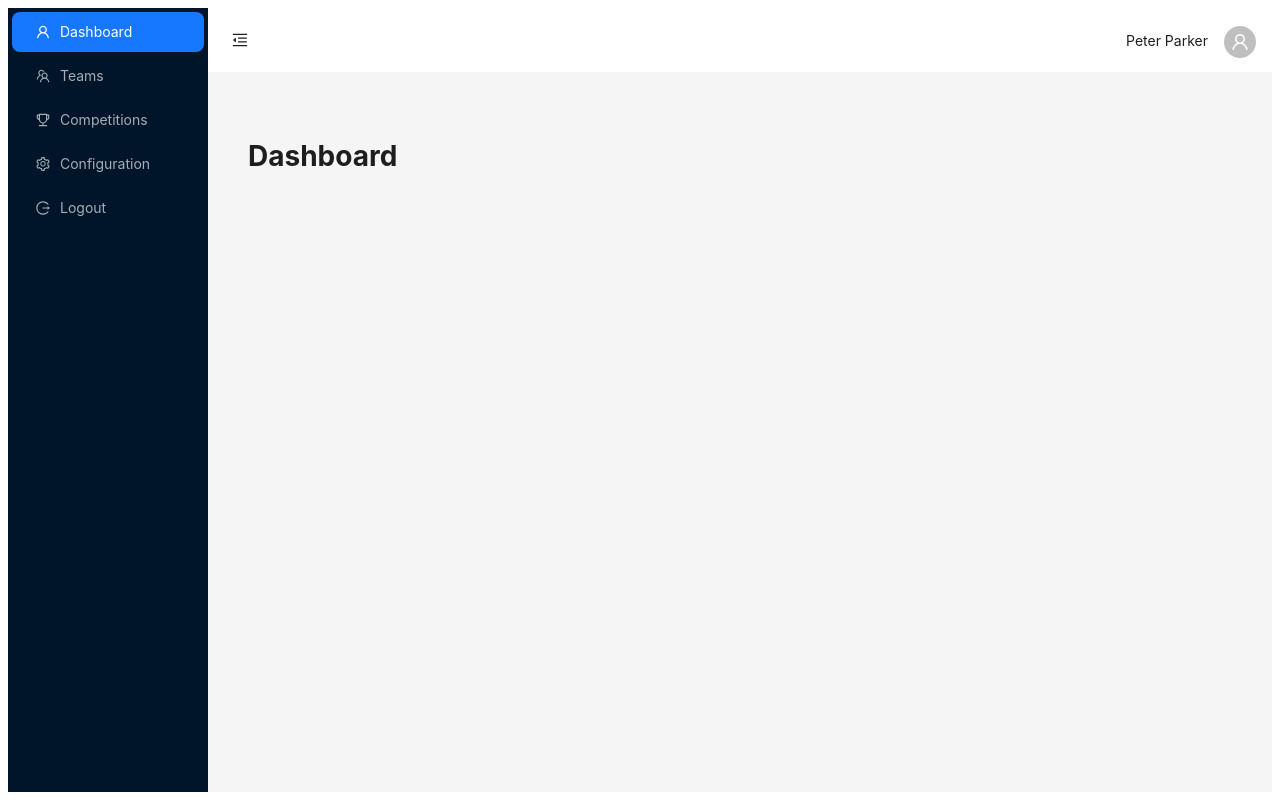
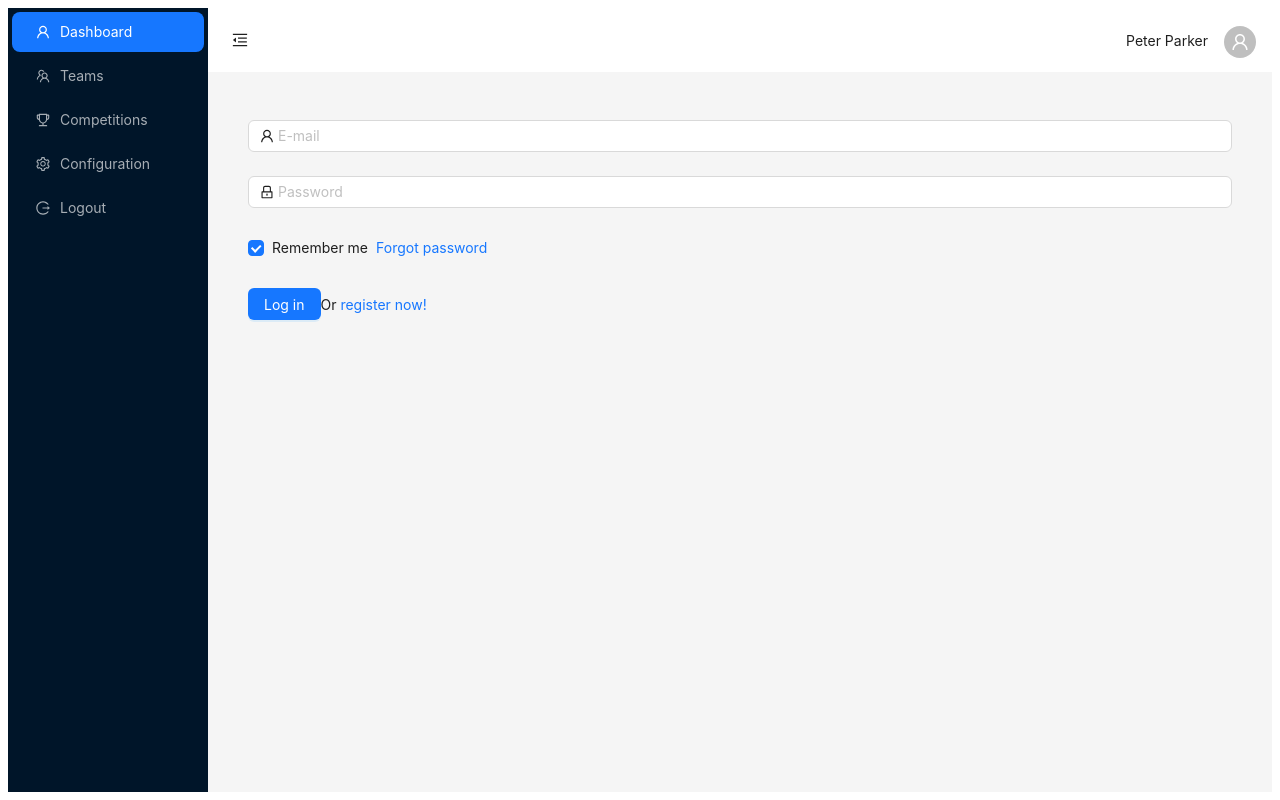
Before and after one commit to mtuliopaiva/sports-project, a React (Vite) app: page / in a window 1280 px wide. Built offline with nearby package versions, Linux system fonts and the light colour scheme; no server answers.

Commit message:
(feat/login): Creating authentiation with firebase

```diff
--- a/package.json
+++ b/package.json
@@ -12,6 +12,7 @@
   "dependencies": {
     "antd": "^5.12.7",
     "axios": "^1.6.4",
+    "firebase": "^10.7.1",
     "react": "^18.2.0",
     "react-dom": "^18.2.0",
     "react-router-dom": "^6.21.1"
--- a/src/AppRoutes.jsx
+++ b/src/AppRoutes.jsx
@@ -1,27 +1,35 @@
 // Routes.jsx
 import React from "react";
 import { Routes, Route } from "react-router-dom";
-import Dashboard from "./pages/Dashboard/Dashboard"
+import Login from "./pages/Login/Login";
+import Dashboard from "./pages/Dashboard/Dashboard";
+
 import Teams from "./pages/Teams/Teams";
 import TeamStats from "./pages/Teams/TeamStats";
 
 import Competitions from "./pages/Competitions/Competitions";
 import Configuration from "./pages/Configuration/Configuration";
 import Stats from "./pages/Competitions/Stats";
+import Register from "./pages/Register/register";
 
 const AppRoutes = () => {
   return (
+    <div className="App">
       <Routes>
-      <Route path="/" element={<Dashboard />} />
+        <Route path="/" element={<Login />} />
         <Route path="/teams" element={<Teams />} />
+        <Route path="/register" element={<Register />} />
         <Route path="/competitions" element={<Competitions />} />
         <Route path="/competition/stats/:competitionId" element={<Stats />} />
-      <Route path="/team/stats/:competitionId/:teamId" element={<TeamStats />} />
+        <Route
+          path="/team/stats/:competitionId/:teamId"
+          element={<TeamStats />}
+        />
 
         <Route path="/configuration" element={<Configuration />} />
         <Route path="/teams" element={<Teams />} />
-
       </Routes>
+    </div>
   );
 };
 
--- /dev/null
+++ b/src/hooks/useAuthentication.jsx
@@ -0,0 +1,39 @@
+import { db } from "../firebase/config";
+
+import {
+  getAuth,
+  signInWithEmailAndPassword,
+} from "firebase/auth";
+
+import { useState, useEffect } from "react";
+
+export const useAuthentication = () => {
+  const [error, setError] = useState(null);
+  const [loading, setLoading] = useState(null);
+
+
+  const auth = getAuth();
+
+  const login = async (data) => {
+    setLoading(true);
+    setError(false);
+    console.log(data);
+
+    try {
+      if (!data.email || !data.password) {
+        throw new Error("Email and password are required.");
+      }
+
+      await signInWithEmailAndPassword(auth, data.email, data.password);
+    } catch (error) {
+      console.error("Firebase Authentication Error:", error);
+    } finally {
+      setLoading(false);
+    }
+  };
+
+  return {
+    auth,
+    login,
+  };
+};
--- a/src/pages/Configuration/Configuration.jsx
+++ b/src/pages/Configuration/Configuration.jsx
@@ -1,11 +1,46 @@
-import React from 'react'
+// Configuration.jsx
+import React from "react";
+import { ColorPicker, Form, Slider, InputNumber, Space, Divider, Button, Typography } from "antd";
 
 const Configuration = () => {
+  const { fontSize, color, updateConfig } = useConfig();
+
+  const handleFontSizeChange = (value) => {
+    updateConfig({ fontSize: value });
+  };
+
+  const handleColorChange = (value) => {
+    updateConfig({ color: value });
+  };
+
+  const handleSubmit = () => {
+    // Lógica adicional ao clicar em Submit, se necessário
+  };
+
   return (
     <div>
-        <h1>Configuration</h1>
+      <Typography style={{fontSize}}>Olá Mundo</Typography>
+
+      <Divider orientation="left">Configuration</Divider>
+      <Form onFinish={handleSubmit}>
+        <Form.Item label="Font-size">
+          <Space>
+            <Slider min={12} max={48} value={fontSize} onChange={handleFontSizeChange} style={{ width: 200 }} />
+            <InputNumber min={12} max={48} value={fontSize} onChange={handleFontSizeChange} style={{ margin: "0 16px" }} />
+          </Space>
+        </Form.Item>
+        <Form.Item label="Cor base do Menu">
+          <ColorPicker value={color} onChange={handleColorChange} />
+        </Form.Item>
+        <Form.Item>
+          <Button type="primary" htmlType="submit">
+            Salvar
+          </Button>
+        </Form.Item>
+      </Form>
+
     </div>
-  )
-}
+  );
+};
 
-export default Configuration
+export default Configuration;
--- /dev/null
+++ b/src/pages/Login/Login.jsx
@@ -0,0 +1,71 @@
+import React, { useEffect, useState } from "react";
+import { LockOutlined, UserOutlined } from "@ant-design/icons";
+import { Button, Checkbox, Form, Input, message } from "antd";
+import { useAuthentication } from "../../hooks/useAuthentication";
+const Login = () => {
+  const [email, setEmail] = useState("");
+  const [password, setPassword] = useState("");
+  const [error, setError] = useState("");
+
+  const { login } = useAuthentication();
+  const handleSubmit = async (e) => {
+    e.preventDefault();
+    const user = {
+      email,
+      password,
+    };
+    const response = await login(user);
+  };
+
+  return (
+    <Form
+      name="normal_login"
+      className="login-form"
+      initialValues={{ remember: true }}
+    >
+      <Form.Item
+        name="E-mail"
+        rules={[{ required: true, message: "Please input your Username!" }]}
+      >
+        <Input
+          prefix={<UserOutlined className="site-form-item-icon" />}
+          placeholder="E-mail"
+          type="email"
+          value={email}
+          onChange={(e) => setEmail(e.target.value)}
+        />
+      </Form.Item>
+      <Form.Item
+        name="password"
+        rules={[{ required: true, message: "Please input your Password!" }]}
+      >
+        <Input
+          prefix={<LockOutlined className="site-form-item-icon" />}
+          type="password"
+          placeholder="Password"
+          value={password}
+          onChange={(e) => setPassword(e.target.value)}
+
+        />
+      </Form.Item>
+      <Form.Item>
+        <Form.Item name="remember" valuePropName="checked" noStyle>
+          <Checkbox>Remember me</Checkbox>
+        </Form.Item>
+
+        <a className="login-form-forgot" href="">
+          Forgot password
+        </a>
+      </Form.Item>
+
+      <Form.Item>
+        <Button type="primary" htmlType="submit" className="login-form-button" onClick={handleSubmit}>
+          Log in
+        </Button>
+        Or <a href="/register">register now!</a>
+      </Form.Item>
+    </Form>
+  );
+};
+
+export default Login;
--- /dev/null
+++ b/src/pages/Register/register.jsx
@@ -0,0 +1,53 @@
+import React from "react";
+import { LockOutlined, UserOutlined } from "@ant-design/icons";
+import { Button, Checkbox, Form, Input, Divider } from "antd";
+
+const Register = () => {
+  const onFinish = (values) => {
+    console.log("Received values of form: ", values);
+  };
+  return (
+    <>
+      <Divider orientation="left">Register now</Divider>
+
+      <Form
+        name="normal_login"
+        className="login-form"
+        initialValues={{ remember: true }}
+        onFinish={onFinish}
+      >
+        <Form.Item
+          name="username"
+          rules={[{ required: true, message: "Please input your Username!" }]}
+        >
+          <Input
+            prefix={<UserOutlined className="site-form-item-icon" />}
+            placeholder="Username"
+          />
+        </Form.Item>
+        <Form.Item
+          name="password"
+          rules={[{ required: true, message: "Please input your Password!" }]}
+        >
+          <Input
+            prefix={<LockOutlined className="site-form-item-icon" />}
+            type="password"
+            placeholder="Password"
+          />
+        </Form.Item>
+
+        <Form.Item>
+          <Button
+            type="primary"
+            htmlType="submit"
+            className="login-form-button"
+          >
+            Register now
+          </Button>
+        </Form.Item>
+      </Form>
+    </>
+  );
+};
+
+export default Register;
```
Also changed, not shown: 1 other file (tests, documents, lock files or other folders). Lines whose indentation alone changed are shown as unchanged.
